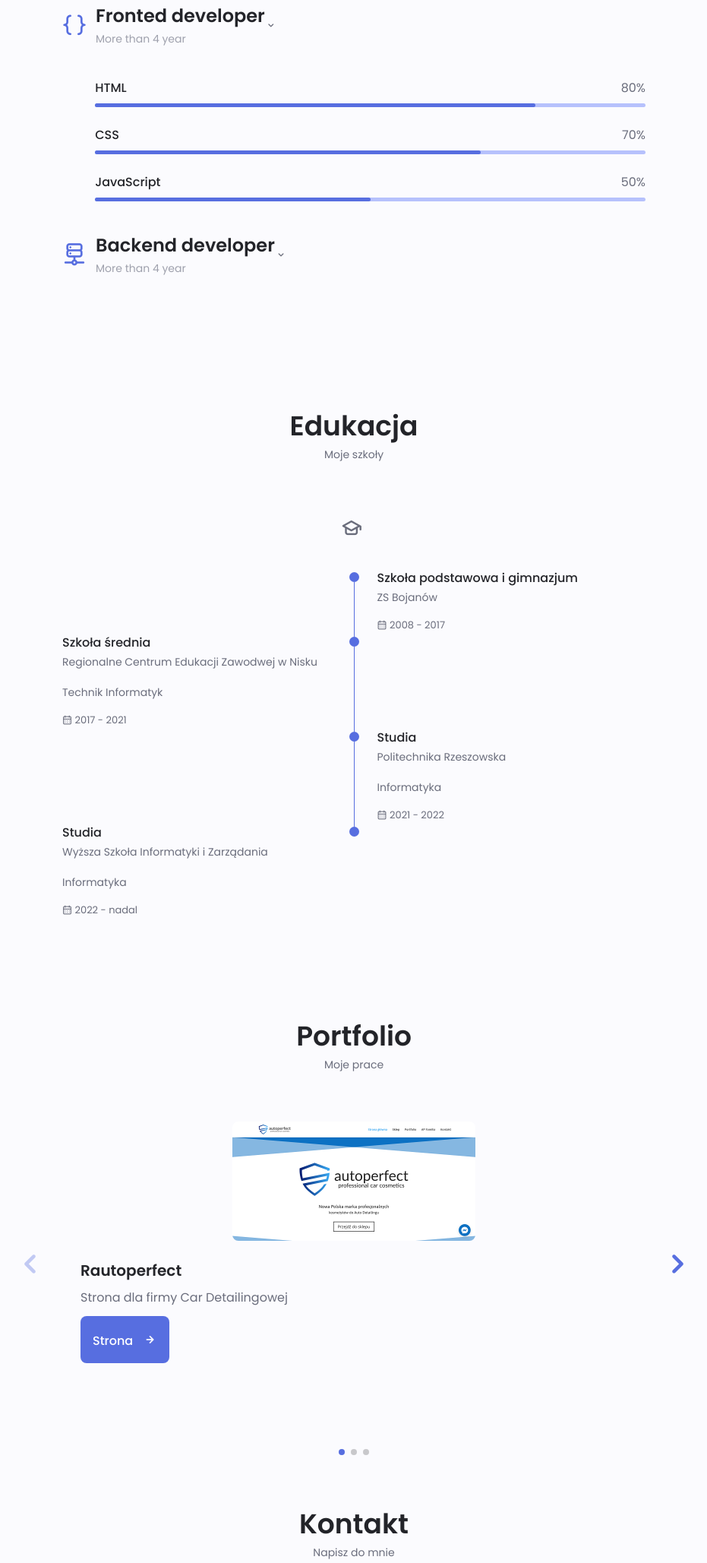
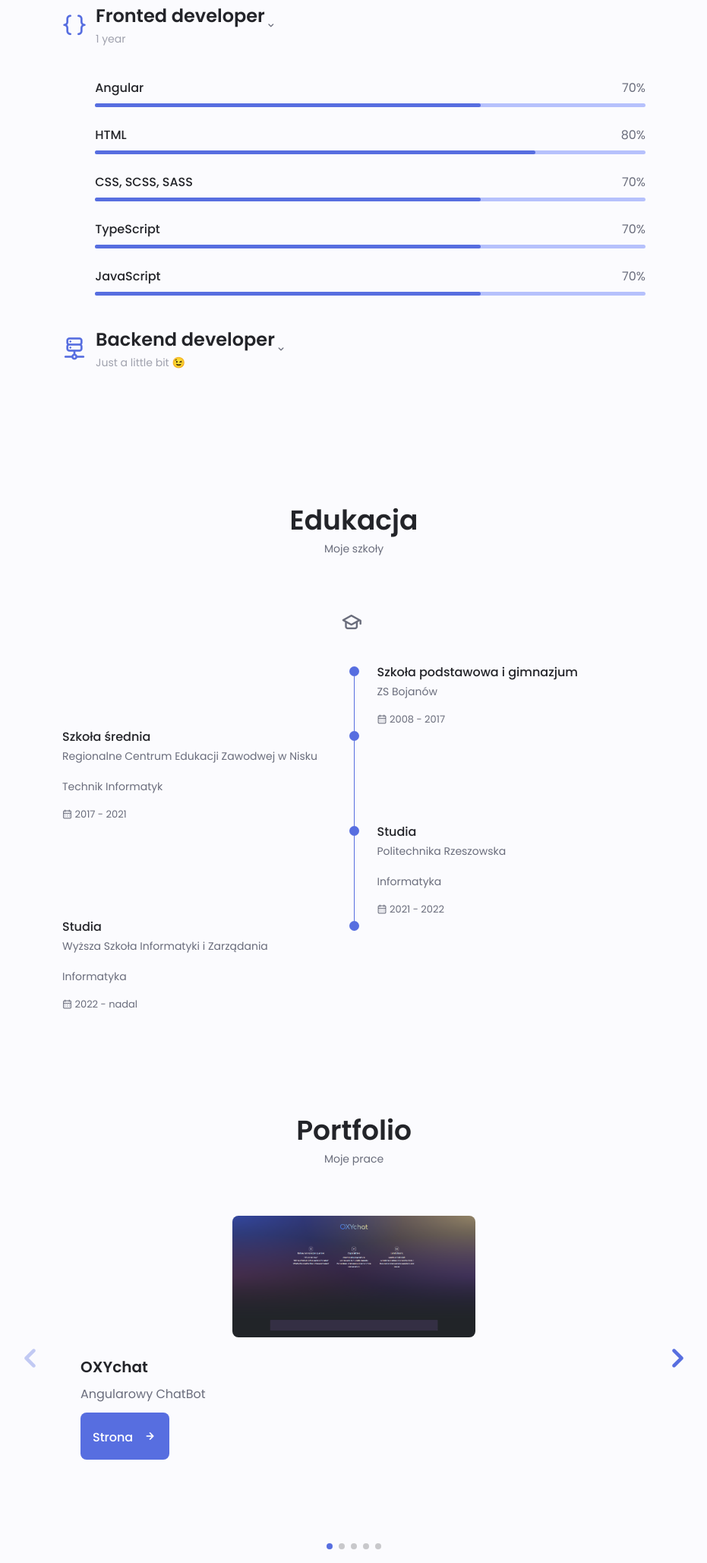
Before and after one commit to OXYAbc/pawelpyra, a plain HTML site: page index.html in a window 1280 px wide. Shown: the part 1792-3849 px from the top of the page at 76% size, without its empty margins (174-1105 px from the left). Drawn offline with nearby package versions, Linux system fonts and the light colour scheme.

Commit message:
little changes

```diff
--- a/assets/css/styles.css
+++ b/assets/css/styles.css
@@ -540,17 +540,21 @@ img{
 
 .skills__python
 {
-    width: 60%;
+    width: 50%;
 }
 
 .skills__css
 {
     width: 70%;
 }
+.skills__angular
+{
+    width: 70%;
+}
 
 .skills__js
 {
-    width: 50%;
+    width: 70%;
 }
 
 .skills__html
@@ -560,23 +564,13 @@ img{
 
 .skills__php
 {
+    width: 40%;
+}
+.skills__sql
+{
     width: 60%;
 }
 
-.skills__react
-{
-    width: 50%;
-}
-
-.skills__nodejs
-{
-    width: 50%;
-}
-
-.skills__photoshop
-{
-    width: 60%;
-}
 
 .skills__close .skills__list
 {
--- a/index.html
+++ b/index.html
@@ -112,10 +112,18 @@
 						<div class="skills__header">
 							<i class="uil uil-brackets-curly skills__icon"></i>
 							<div>
-								<h1 class="skills_titles">Fronted developer</h1><span class="skills__subtitle">More than 4 year</span>
+								<h1 class="skills_titles">Fronted developer</h1><span class="skills__subtitle">1 year</span>
 							</div><i class="uil uil-angle-down"></i>
 						</div>
 						<div class="skills__list grid">
+							<div class="skills__data">
+								<div class="skills__titles">
+									<h3 class="skills__name">Angular</h3><span class="skills__number">70%</span>
+								</div>
+								<div class="skills__bar">
+									<span class="skills_percentage skills__angular"></span>
+								</div>
+							</div>
 							<div class="skills__data">
 								<div class="skills__titles">
 									<h3 class="skills__name">HTML</h3><span class="skills__number">80%</span>
@@ -126,7 +134,7 @@
 							</div>
 							<div class="skills__data">
 								<div class="skills__titles">
-									<h3 class="skills__name">CSS</h3><span class="skills__number">70%</span>
+									<h3 class="skills__name">CSS, SCSS, SASS</h3><span class="skills__number">70%</span>
 								</div>
 								<div class="skills__bar">
 									<span class="skills_percentage skills__css"></span>
@@ -134,7 +142,15 @@
 							</div>
 							<div class="skills__data">
 								<div class="skills__titles">
-									<h3 class="skills__name">JavaScript</h3><span class="skills__number">50%</span>
+									<h3 class="skills__name">TypeScript</h3><span class="skills__number">70%</span>
+								</div>
+								<div class="skills__bar">
+									<span class="skills_percentage skills__js"></span>
+								</div>
+							</div>
+							<div class="skills__data">
+								<div class="skills__titles">
+									<h3 class="skills__name">JavaScript</h3><span class="skills__number">70%</span>
 								</div>
 								<div class="skills__bar">
 									<span class="skills_percentage skills__js"></span>
@@ -146,13 +162,13 @@
 						<div class="skills__header">
 							<i class="uil uil-server-network skills__icon"></i>
 							<div>
-								<h1 class="skills_titles">Backend developer</h1><span class="skills__subtitle">More than 4 year</span>
+								<h1 class="skills_titles">Backend developer</h1><span class="skills__subtitle">Just a little bit 😉 </span>
 							</div><i class="uil uil-angle-down"></i>
 						</div>
 						<div class="skills__list grid">
 							<div class="skills__data">
 								<div class="skills__titles">
-									<h3 class="skills__name">PHP</h3><span class="skills__number">60%</span>
+									<h3 class="skills__name">PHP</h3><span class="skills__number">40%</span>
 								</div>
 								<div class="skills__bar">
 									<span class="skills_percentage skills__php"></span>
@@ -160,15 +176,15 @@
 							</div>
 							<div class="skills__data">
 								<div class="skills__titles">
-									<h3 class="skills__name">SQL</h3><span class="skills__number">50%</span>
+									<h3 class="skills__name">SQL</h3><span class="skills__number">60%</span>
 								</div>
 								<div class="skills__bar">
-									<span class="skills_percentage skills__nodejs"></span>
+									<span class="skills_percentage skills__sql"></span>
 								</div>
 							</div>
 							<div class="skills__data">
 								<div class="skills__titles">
-									<h3 class="skills__name">Python</h3><span class="skills__number">60%</span>
+									<h3 class="skills__name">Python</h3><span class="skills__number">50%</span>
 								</div>
 								<div class="skills__bar">
 									<span class="skills_percentage skills__python"></span>
@@ -248,7 +264,23 @@
 			<h2 class="section__title">Portfolio</h2><span class="section__subtitle">Moje prace</span>
 			<div class="portfolio__container container swiper-container">
 				<div class="swiper-wrapper">
+					<!--==================== PORTFOLIO 3====================-->
+					<div class="portfolio__content grid swiper-slide">
+						<img alt="" class="portfolio__img" src="assets/img/portfolio4.png">
+						<div class="portfolio__data">
+							<h3 class="portfolio__title">OXYchat</h3>
+							<p class="portfolio__description">Angularowy ChatBot</p><a class="button buttton--flex button--small portfolio__button" href="https://oxyabc.github.io/OXYchat/">Strona <i class="uil uil-arrow-right button__icon"></i></a>
+						</div>
+					</div>
 					<!--==================== PORTFOLIO 1====================-->
+					<div class="portfolio__content grid swiper-slide">
+						<img alt="" class="portfolio__img" src="assets/img/portfolio5.png">
+						<div class="portfolio__data">
+							<h3 class="portfolio__title">OXY AdminPanel</h3>
+							<p class="portfolio__description">Admin Panel do zarządzania</p><a class="button buttton--flex button--small portfolio__button" href="https://oxyabc.github.io/CRM/auth/login">Strona <i class="uil uil-arrow-right button__icon"></i></a>
+						</div>
+					</div>
+					<!--==================== PORTFOLIO 2====================-->
 					<div class="portfolio__content grid swiper-slide">
 						<img alt="" class="portfolio__img" src="assets/img/portfolio2.png">
 						<div class="portfolio__data">
@@ -256,7 +288,7 @@
 							<p class="portfolio__description">Strona dla firmy Car Detailingowej</p><a class="button buttton--flex button--small portfolio__button" href="https://rautoperfect.pl">Strona <i class="uil uil-arrow-right button__icon"></i></a>
 						</div>
 					</div>
-                    <!--==================== PORTFOLIO 1====================-->
+                    <!--==================== PORTFOLIO 2====================-->
 					<div class="portfolio__content grid swiper-slide">
 						<img alt="" class="portfolio__img" src="assets/img/portfolio3.png">
 						<div class="portfolio__data">
@@ -264,7 +296,7 @@
 							<p class="portfolio__description">Sklep internetowy z kosmetykami do samochodu</p><a class="button buttton--flex button--small portfolio__button" href="https://shop.rautoperfect.pl">Strona <i class="uil uil-arrow-right button__icon"></i></a>
 						</div>
 					</div>
-                    <!--==================== PORTFOLIO 2====================-->
+					<!--==================== PORTFOLIO 1====================-->
 					<div class="portfolio__content grid swiper-slide">
 						<img alt="" class="portfolio__img" src="assets/img/portfolio1.jpg">
 						<div class="portfolio__data">
```
Also changed, not shown: assets/img/portfolio4.png (added), assets/img/portfolio5.png (added).
